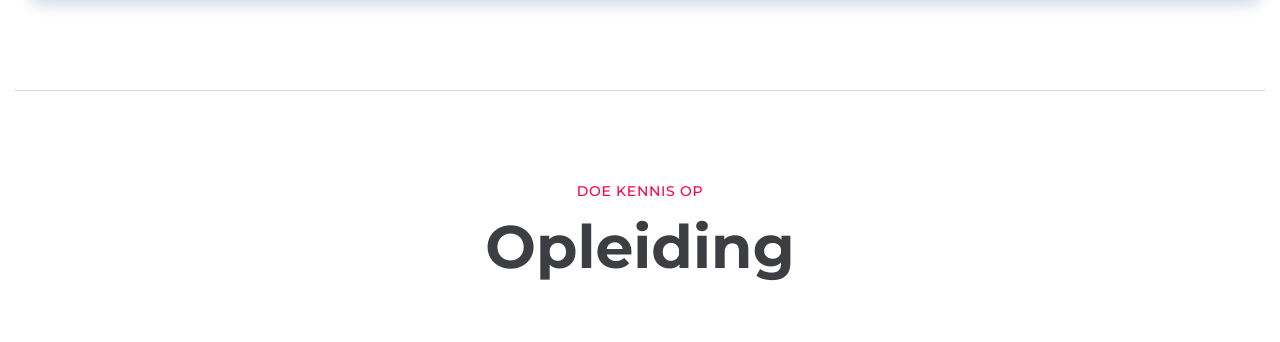
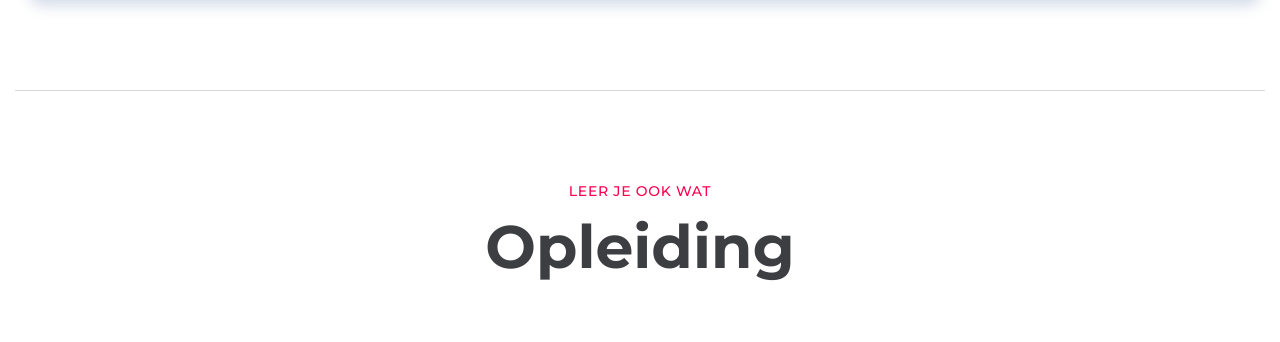
Before and after one commit to Svenlaa/cv-site, a Next.js app: page / in a window 1280 px wide. Shown: the part 1630-1972 px from the top of the page. Built offline with nearby package versions, Linux system fonts and the light colour scheme.

Commit message:
Refactor section

```diff
--- a/src/components/ExperienceSection.tsx
+++ /dev/null
@@ -1,29 +0,0 @@
-import ExperienceCard, { type ExperienceProps } from "./ExerienceCard";
-
-type Props = {
-  items: ExperienceProps["item"][];
-  title: string;
-  tagline: string;
-  id?: string;
-};
-const ExperienceSection = ({ items, title, tagline, id }: Props) => {
-  return (
-    <div className="flex flex-col py-[60px]" id={id}>
-      <div className="mb-[20px] flex flex-col items-center justify-center">
-        <span className="font-nav text-[14px] font-medium uppercase tracking-wider text-prime">
-          {tagline}
-        </span>
-        <h2 className="font-nav text-[34px] font-bold md:text-[60px]">
-          {title}
-        </h2>
-      </div>
-      <div>
-        {items.map((item, i) => (
-          <ExperienceCard key={i} item={item} />
-        ))}
-      </div>
-    </div>
-  );
-};
-
-export default ExperienceSection;
--- /dev/null
+++ b/src/components/Headline.tsx
@@ -0,0 +1,12 @@
+export type HeadlineProps = { title: string; tagline: string };
+
+const Headline = ({ tagline, title }: HeadlineProps) => (
+  <div className="mb-[20px] flex flex-col items-center justify-center">
+    <span className="font-nav text-[14px] font-medium uppercase tracking-wider text-prime">
+      {tagline}
+    </span>
+    <h2 className="font-nav text-[34px] font-bold md:text-[60px]">{title}</h2>
+  </div>
+);
+
+export default Headline;
--- /dev/null
+++ b/src/components/Section.tsx
@@ -0,0 +1,15 @@
+import { type ReactNode } from "react";
+import Headline, { type HeadlineProps } from "./Headline";
+
+type Props = {
+  id?: string;
+  children?: ReactNode;
+};
+const Section = ({ title, tagline, id, children }: Props & HeadlineProps) => (
+  <section className="flex flex-col py-[60px]" id={id}>
+    <Headline tagline={tagline} title={title} />
+    <div>{children}</div>
+  </section>
+);
+
+export default Section;
--- a/src/pages/index.tsx
+++ b/src/pages/index.tsx
@@ -4,9 +4,11 @@ import NavBar from "../components/NavBar";
 import { FiFile, FiMail, FiMapPin, FiUser } from "react-icons/fi";
 import HoverButton from "../components/UI/HoverButton";
 import Image from "next/image";
-import { type ExperienceProps } from "../components/ExerienceCard";
+import ExperienceCard, {
+  type ExperienceProps,
+} from "../components/ExerienceCard";
 import Line from "../components/UI/Line";
-import ExperienceSection from "../components/ExperienceSection";
+import Section from "../components/Section";
 
 const entries = [
   {
@@ -129,23 +131,25 @@ const Home: NextPage = () => (
         </section>
       </div>
 
+      {/* Werkervaring */}
       <Line />
-      {/* Werkervaring */}
-      <ExperienceSection
+      <Section
         id="ervaring"
         title="Werkervaring"
         tagline="Meer dan 3 jaar aan het werk"
-        items={workExperience}
-      />
+      >
+        {workExperience.map((item, i) => (
+          <ExperienceCard key={i} item={item} />
+        ))}
+      </Section>
 
+      {/* Opleiding */}
       <Line />
-      {/* Opleiding */}
-      <ExperienceSection
-        id="opleiding"
-        title="Opleiding"
-        tagline="Doe kennis op"
-        items={educationExperience}
-      />
+      <Section id="opleiding" title="Opleiding" tagline="Leer je ook wat">
+        {educationExperience.map((item, i) => (
+          <ExperienceCard key={i} item={item} />
+        ))}
+      </Section>
     </main>
   </>
 );
```
